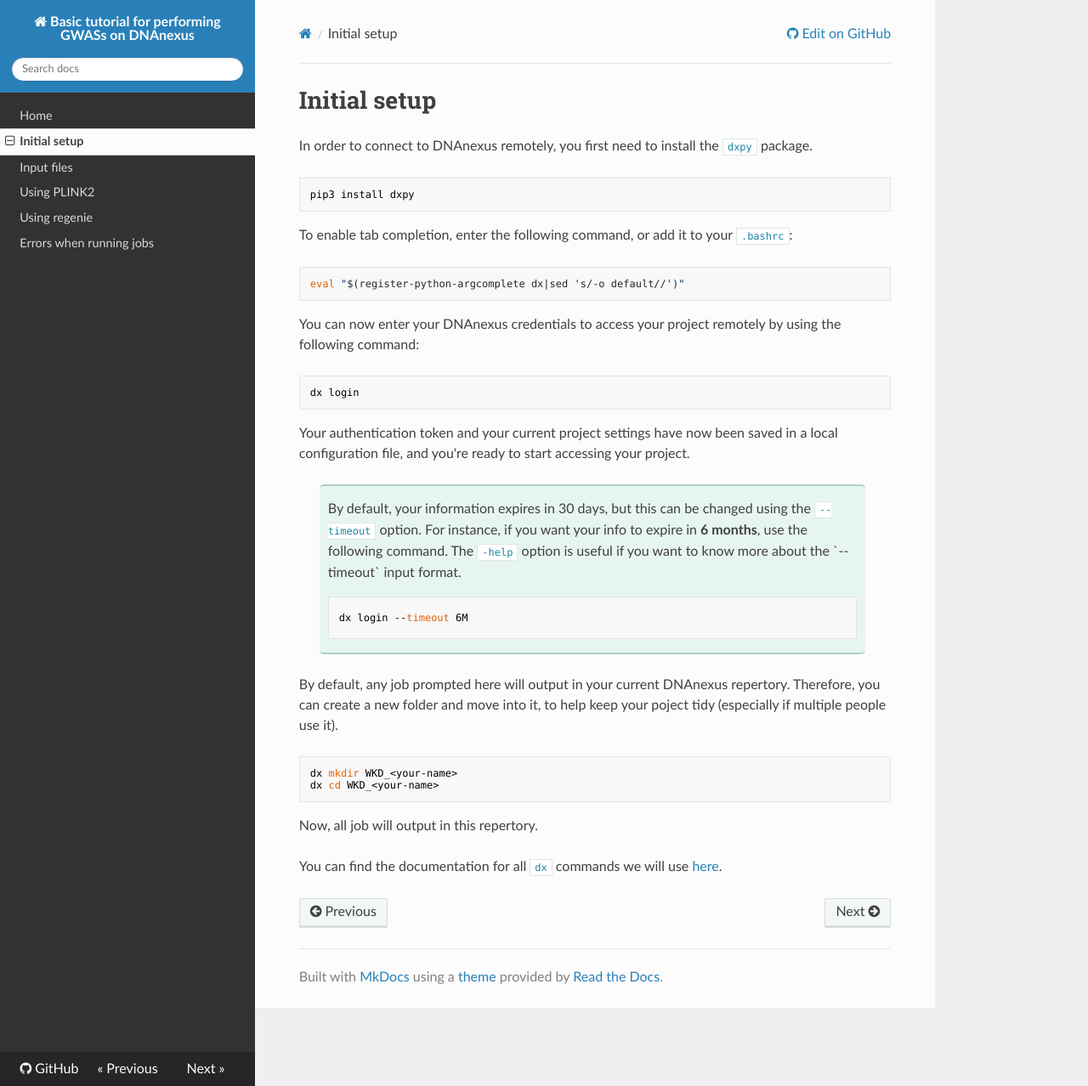
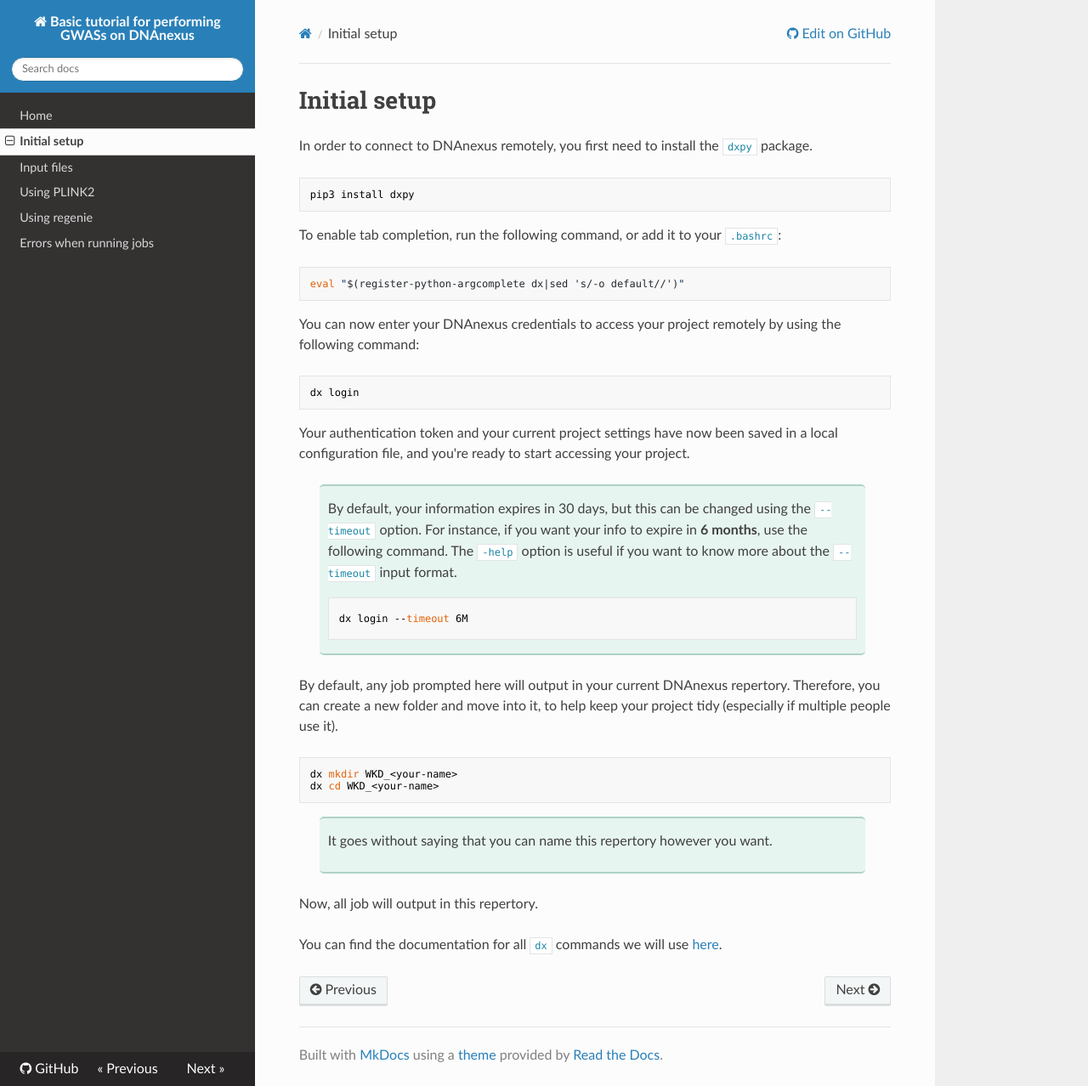
Before and after one commit to gloriabenoit/DNAnexus-GWAS, an MkDocs documentation site: the page built from docs/setup.md, in a window 1280 px wide and 1278 px high. Shown: the whole window at 85% size. Built offline with MkDocs 1.6.1, drawn with Linux system fonts in a browser that asks for light colours; nearby versions of some CDN libraries.

````diff
--- a/docs/setup.md
+++ b/docs/setup.md
@@ -6,7 +6,7 @@ In order to connect to DNAnexus remotely, you first need to install the `dxpy` p
 pip3 install dxpy
 ```
 
-To enable tab completion, enter the following command, or add it to your `.bashrc`:
+To enable tab completion, run the following command, or add it to your `.bashrc`:
 
 ```bash
 eval "$(register-python-argcomplete dx|sed 's/-o default//')"
@@ -24,7 +24,7 @@ Your authentication token and your current project settings have now been saved
 
 By default, your information expires in 30 days, but this can be changed using the <code>--timeout</code> option.
 
-For instance, if you want your info to expire in <b>6 months</b>, use the following command. The <code>-help</code> option is useful if you want to know more about the `--timeout` input format.
+For instance, if you want your info to expire in <b>6 months</b>, use the following command. The <code>-help</code> option is useful if you want to know more about the <code>--timeout</code> input format.
 
 ```bash
 dx login --timeout 6M
@@ -32,13 +32,15 @@ dx login --timeout 6M
 
 </blockquote>
 
-By default, any job prompted here will output in your current DNAnexus repertory. Therefore, you can create a new folder and move into it, to help keep your poject tidy (especially if multiple people use it).
+By default, any job prompted here will output in your current DNAnexus repertory. Therefore, you can create a new folder and move into it, to help keep your project tidy (especially if multiple people use it).
 
 ```bash
 dx mkdir WKD_<your-name>
 dx cd WKD_<your-name>
 ```
 
+> It goes without saying that you can name this repertory however you want.
+
 Now, all job will output in this repertory.
 
 You can find the documentation for all `dx` commands we will use [here](https://documentation.dnanexus.com/user/helpstrings-of-sdk-command-line-utilities).
````
Also changed, not shown: docs/index.md (+2 -2 lines), docs/input.md (+22 -16 lines), docs/plink.md (+2 -2 lines), docs/regenie.md (line endings or trailing spaces).
